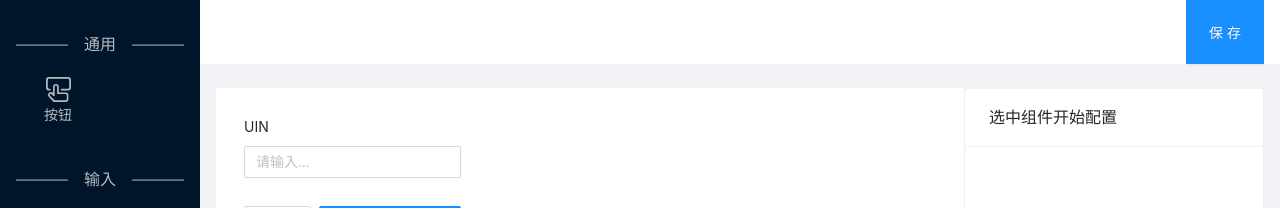
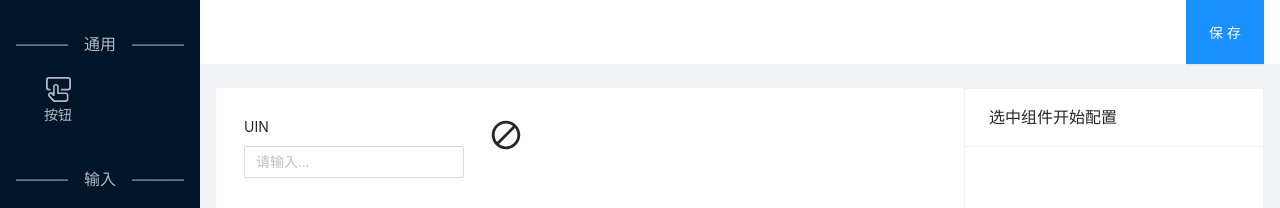
Before and after one commit to largezhou/blocks_fe, a Vue app: page / in a window 1280 px wide. Shown: the top 208 px of the page. Built offline with nearby package versions, Linux system fonts and the light colour scheme.

Commit message:
栅格缩小一倍

```diff
--- a/src/components/b-components/button/BButton.vue
+++ b/src/components/b-components/button/BButton.vue
@@ -5,8 +5,8 @@ import settings from './settings'
 export default defineComponent({
   name: 'BButton',
   showName: '按钮',
-  minWidthUnit: 1,
-  minHeightUnit: 1,
+  minWidthUnit: 2,
+  minHeightUnit: 2,
   icon: 'button',
   category: '通用',
   settings,
--- a/src/components/b-components/component-not-exists/BComponentNotExists.vue
+++ b/src/components/b-components/component-not-exists/BComponentNotExists.vue
@@ -1,6 +1,7 @@
 <script lang="ts">
 import { defineComponent } from 'vue'
 import BSvgIcon from '@/components/svg-icon/BSvgIcon.vue'
+import { MIN_HEIGHT_UNIT, MIN_WIDTH_UNIT } from '@/libs/consts'
 
 export default defineComponent({
   name: 'BComponentNotExists',
@@ -8,8 +9,8 @@ export default defineComponent({
     BSvgIcon,
   },
   showName: '组件不存在',
-  minHeightUnit: 1,
-  minWidthUnit: 1,
+  minHeightUnit: MIN_HEIGHT_UNIT,
+  minWidthUnit: MIN_WIDTH_UNIT,
 })
 </script>
 
--- a/src/components/b-components/input/BInput.vue
+++ b/src/components/b-components/input/BInput.vue
@@ -5,8 +5,8 @@ import settings from './settings'
 export default defineComponent({
   name: 'BInput',
   showName: '输入框',
-  minWidthUnit: 3,
-  minHeightUnit: 2,
+  minWidthUnit: 6,
+  minHeightUnit: 4,
   icon: 'input',
   category: '输入',
   settings,
--- a/src/components/page-editor/BComponent.vue
+++ b/src/components/page-editor/BComponent.vue
@@ -10,7 +10,7 @@ export default defineComponent({
 import BSvgIcon from '@/components/svg-icon/BSvgIcon.vue'
 import { ComponentData } from '@/components/page-editor/types'
 import { componentHasUi, componentMap } from '@/components/b-components'
-import { GRID_WIDTH, GRID_HEIGHT } from '@/libs/consts'
+import { GRID_WIDTH, GRID_HEIGHT, MIN_HEIGHT_UNIT, MIN_WIDTH_UNIT } from '@/libs/consts'
 import { computed } from 'vue'
 import BComponentNotExists from '@/components/b-components/component-not-exists/BComponentNotExists.vue'
 
@@ -33,8 +33,8 @@ const spaceStyles = computed(() => {
   const d = props.data as ComponentData
 
   return {
-    width: `${d.width || GRID_WIDTH}px`,
-    height: `${d.height || GRID_HEIGHT}px`,
+    width: `${d.width || (MIN_WIDTH_UNIT * GRID_WIDTH)}px`,
+    height: `${d.height || (MIN_HEIGHT_UNIT * GRID_HEIGHT)}px`,
     left: `${d.left}px`,
     top: `${d.top}px`,
   }
--- a/src/components/page-editor/BPageEditor.vue
+++ b/src/components/page-editor/BPageEditor.vue
@@ -17,7 +17,7 @@ import {
   EDITOR_LEFT, EDITOR_TOP,
   DRAGGING_MOUSE_OFFSET,
   GRID_WIDTH, GRID_HEIGHT,
-  MOVE_TYPE_NEW, MOVE_TYPE_MOVE, MOVE_TYPE_RESIZE,
+  MOVE_TYPE_NEW, MOVE_TYPE_MOVE, MOVE_TYPE_RESIZE, MIN_WIDTH_UNIT, MIN_HEIGHT_UNIT,
 } from '@/libs/consts'
 import BComponent from '@/components/page-editor/BComponent.vue'
 import { definitionToData } from '@/libs/utils'
@@ -109,8 +109,8 @@ useEventListener(document, 'mousemove', (_e: Event) => {
   if (curType.value === MOVE_TYPE_RESIZE) {
     const cd = componentMap[dc.name]
     isMoving.value = true
-    dc.width = Math.max((cd?.minWidthUnit || 1) * GRID_WIDTH, deltaX + startSpace.width)
-    dc.height = Math.max((cd?.minHeightUnit || 1) * GRID_HEIGHT, deltaY + startSpace.height)
+    dc.width = Math.max((cd?.minWidthUnit || MIN_WIDTH_UNIT) * GRID_WIDTH, deltaX + startSpace.width)
+    dc.height = Math.max((cd?.minHeightUnit || MIN_HEIGHT_UNIT) * GRID_HEIGHT,  deltaY + startSpace.height)
   }
 })
 useEventListener(document, 'mouseup', (_e: Event) => {
--- a/src/components/page-editor/mock-component-data-list.ts
+++ b/src/components/page-editor/mock-component-data-list.ts
@@ -10,10 +10,10 @@ const mockComponentDataList: ComponentData[] = [
       'danger': false,
       'disabled': false,
     },
-    'width': 75,
-    'height': 45,
+    'width': 76,
+    'height': 46,
     'left': 0,
-    'top': 90,
+    'top': 92,
   },
   {
     'name': 'BButton',
@@ -24,10 +24,10 @@ const mockComponentDataList: ComponentData[] = [
       'danger': false,
       'disabled': false,
     },
-    'width': 150,
-    'height': 45,
-    'left': 75,
-    'top': 90,
+    'width': 152,
+    'height': 46,
+    'left': 76,
+    'top': 92,
   },
   {
     'name': 'BInput',
@@ -41,9 +41,18 @@ const mockComponentDataList: ComponentData[] = [
       'allowClear': true,
       'disabled': false,
     },
-    'width': 225,
-    'height': 90,
+    'width': 228,
+    'height': 92,
     'left': 0,
+    'top': 0,
+  },
+  {
+    'name': 'BNo111',
+    'id': 'BNo111-4ilyo7eq',
+    'setting': {},
+    'width': 76,
+    'height': 46,
+    'left': 228,
     'top': 0,
   },
 ]
--- a/src/libs/consts.ts
+++ b/src/libs/consts.ts
@@ -7,12 +7,16 @@ export const LAZY_DELTA = 8
 /**
  * 单元格宽度
  */
-export const GRID_WIDTH = 75
+export const GRID_WIDTH = 38
+
+export const MIN_WIDTH_UNIT = 2
 
 /**
  * 单元格高度
  */
-export const GRID_HEIGHT = 45
+export const GRID_HEIGHT = 23
+
+export const MIN_HEIGHT_UNIT = 2
 
 // 编辑器位置
 export const EDITOR_LEFT = 240
```
